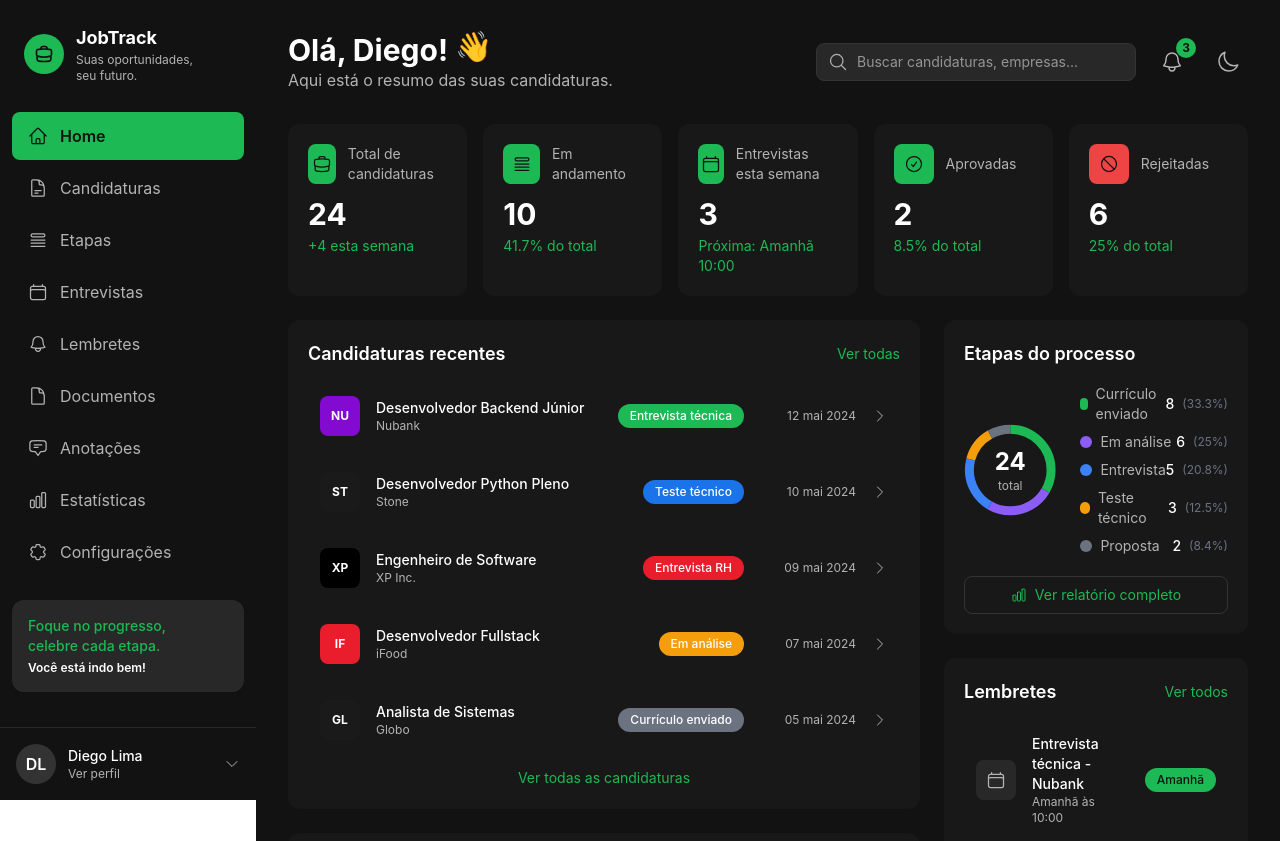
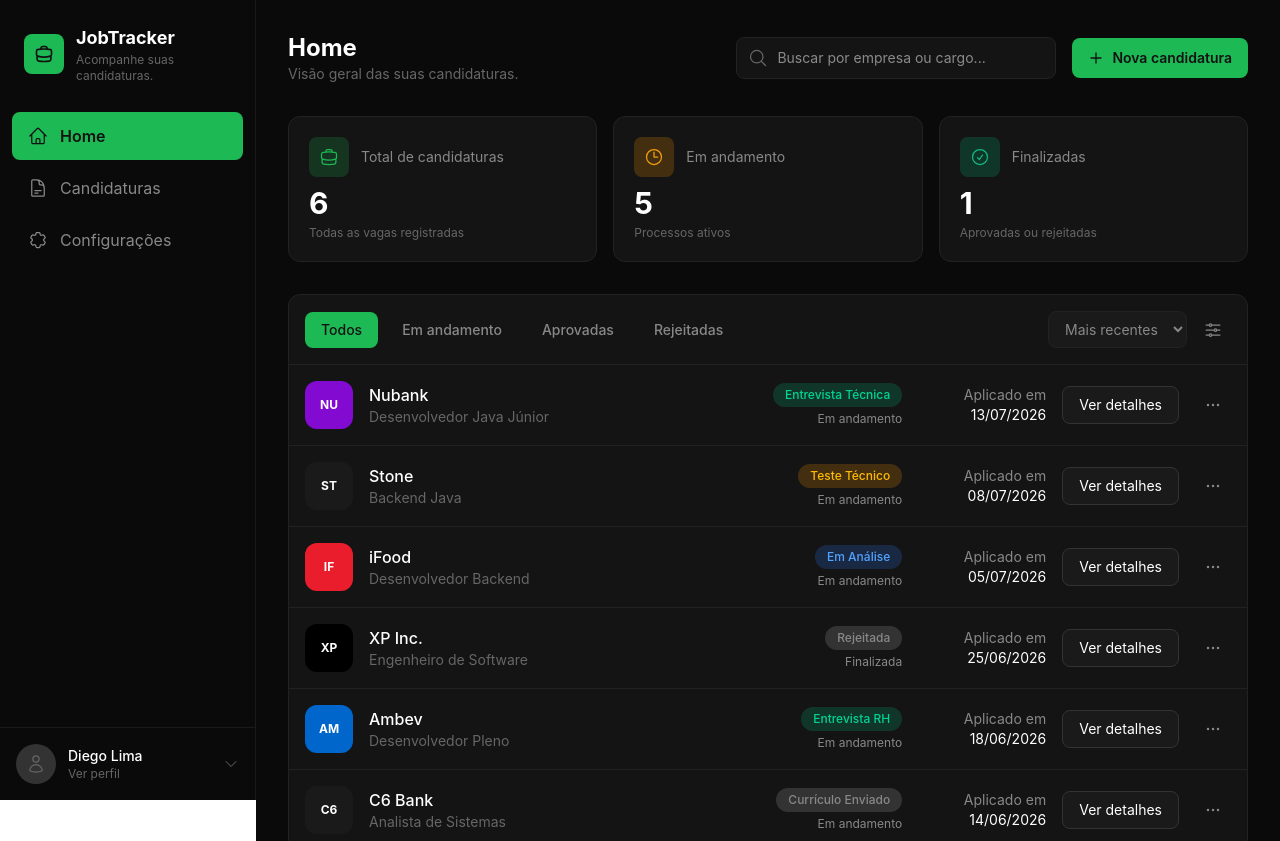
Before and after one commit to diegogrlima/DevApply-frontend, a React (Vite) app: page / in a window 1280 px wide. Shown: the top 841 px of the page. Built offline with nearby package versions, Linux system fonts and the light colour scheme.

Commit message:
refactor: simplify dashboard to personal use with job tracking focus

```diff
--- a/src/components/Sidebar.tsx
+++ b/src/components/Sidebar.tsx
@@ -3,12 +3,6 @@
 const menuItems = [
   { path: '/', label: 'Home', icon: 'M2.25 12l8.954-8.955a1.126 1.126 0 0 1 1.591 0L21.75 12M4.5 9.75v10.125c0 .621.504 1.125 1.125 1.125H9.75v-4.875c0-.621.504-1.125 1.125-1.125h2.25c.621 0 1.125.504 1.125 1.125V21h4.125c.621 0 1.125-.504 1.125-1.125V9.75M8.25 21h8.25' },
   { path: '/candidaturas', label: 'Candidaturas', icon: 'M19.5 14.25v-2.625a3.375 3.375 0 0 0-3.375-3.375h-1.5A1.125 1.125 0 0 1 13.5 7.125v-1.5a3.375 3.375 0 0 0-3.375-3.375H8.25m0 12.75h7.5m-7.5 3H12M10.5 2.25H5.625c-.621 0-1.125.504-1.125 1.125v17.25c0 .621.504 1.125 1.125 1.125h12.75c.621 0 1.125-.504 1.125-1.125V11.25a9 9 0 0 0-9-9Z' },
-  { path: '/etapas', label: 'Etapas', icon: 'M3.75 12h16.5m-16.5 3.75h16.5M3.75 19.5h16.5M5.625 4.5h12.75a1.875 1.875 0 0 1 0 3.75H5.625a1.875 1.875 0 0 1 0-3.75Z' },
-  { path: '/entrevistas', label: 'Entrevistas', icon: 'M6.75 3v2.25M17.25 3v2.25M3 18.75V7.5a2.25 2.25 0 0 1 2.25-2.25h13.5A2.25 2.25 0 0 1 21 7.5v11.25m-18 0A2.25 2.25 0 0 0 5.25 21h13.5A2.25 2.25 0 0 0 21 18.75m-18 0v-7.5A2.25 2.25 0 0 1 5.25 9h13.5A2.25 2.25 0 0 1 21 11.25v7.5' },
-  { path: '/lembretes', label: 'Lembretes', icon: 'M14.857 17.082a23.848 23.848 0 0 0 5.454-1.31A8.967 8.967 0 0 1 18 9.75V9A6 6 0 0 0 6 9v.75a8.967 8.967 0 0 1-2.312 6.022c1.733.64 3.56 1.085 5.455 1.31m5.714 0a24.255 24.255 0 0 1-5.714 0m5.714 0a3 3 0 1 1-5.714 0' },
-  { path: '/documentos', label: 'Documentos', icon: 'M19.5 14.25v-2.625a3.375 3.375 0 0 0-3.375-3.375h-1.5A1.125 1.125 0 0 1 13.5 7.125v-1.5a3.375 3.375 0 0 0-3.375-3.375H8.25m2.25 0H5.625c-.621 0-1.125.504-1.125 1.125v17.25c0 .621.504 1.125 1.125 1.125h12.75c.621 0 1.125-.504 1.125-1.125V11.25a9 9 0 0 0-9-9Z' },
-  { path: '/anotacoes', label: 'Anotações', icon: 'M7.5 8.25h9m-9 3H12m-9.75 1.51c0 1.6 1.123 2.994 2.707 3.227 1.129.166 2.27.293 3.423.379.35.026.67.21.865.501L12 21l2.755-4.133a1.14 1.14 0 0 1 .865-.501 48.172 48.172 0 0 0 3.423-.379c1.584-.233 2.707-1.626 2.707-3.228V6.741c0-1.602-1.123-2.995-2.707-3.228A48.394 48.394 0 0 0 12 3c-2.392 0-4.744.175-7.043.513C3.373 3.746 2.25 5.14 2.25 6.741v6.018Z' },
-  { path: '/estatisticas', label: 'Estatísticas', icon: 'M3 13.125C3 12.504 3.504 12 4.125 12h2.25c.621 0 1.125.504 1.125 1.125v6.75C7.5 20.496 6.996 21 6.375 21h-2.25A1.125 1.125 0 0 1 3 19.875v-6.75ZM9.75 8.625c0-.621.504-1.125 1.125-1.125h2.25c.621 0 1.125.504 1.125 1.125v11.25c0 .621-.504 1.125-1.125 1.125h-2.25a1.125 1.125 0 0 1-1.125-1.125V8.625ZM16.5 4.125c0-.621.504-1.125 1.125-1.125h2.25C20.496 3 21 3.504 21 4.125v15.75c0 .621-.504 1.125-1.125 1.125h-2.25a1.125 1.125 0 0 1-1.125-1.125V4.125Z' },
   { path: '/configuracoes', label: 'Configurações', icon: 'M9.594 3.94c.09-.542.56-.94 1.11-.94h2.593c.55 0 1.02.398 1.11.94l.213 1.281c.063.374.313.686.645.87.074.04.147.083.22.127.325.196.72.257 1.075.124l1.217-.456a1.125 1.125 0 0 1 1.37.49l1.296 2.247a1.125 1.125 0 0 1-.26 1.431l-1.003.827c-.293.241-.438.613-.43.992a7.723 7.723 0 0 1 0 .255c-.008.378.137.75.43.991l1.004.827c.424.35.534.955.26 1.43l-1.298 2.247a1.125 1.125 0 0 1-1.369.491l-1.217-.456c-.355-.133-.75-.072-1.076.124a6.47 6.47 0 0 1-.22.128c-.331.183-.581.495-.644.869l-.213 1.281c-.09.543-.56.94-1.11.94h-2.594c-.55 0-1.019-.398-1.11-.94l-.213-1.281c-.062-.374-.312-.686-.644-.87a6.52 6.52 0 0 1-.22-.127c-.325-.196-.72-.257-1.076-.124l-1.217.456a1.125 1.125 0 0 1-1.369-.49l-1.297-2.247a1.125 1.125 0 0 1 .26-1.431l1.004-.827c.292-.24.437-.613.43-.991a6.932 6.932 0 0 1 0-.255c.007-.38-.138-.751-.43-.992l-1.004-.827a1.125 1.125 0 0 1-.26-1.43l1.297-2.247a1.125 1.125 0 0 1 1.37-.491l1.216.456c.356.133.751.072 1.076-.124.072-.044.146-.086.22-.128.332-.183.582-.495.644-.869l.214-1.28Z' },
 ]
 
@@ -16,18 +10,18 @@
   const location = useLocation()
 
   return (
-    <aside className="w-64 bg-[#121212] h-screen flex flex-col justify-between fixed left-0 top-0">
+    <aside className="w-64 bg-[#0a0a0a] h-screen flex flex-col justify-between fixed left-0 top-0 border-r border-[#1a1a1a]">
       <div>
         <div className="p-6">
           <div className="flex items-center gap-3 mb-1">
-            <div className="w-10 h-10 bg-[#1DB954] rounded-full flex items-center justify-center">
+            <div className="w-10 h-10 bg-[#1DB954] rounded-lg flex items-center justify-center">
               <svg xmlns="http://www.w3.org/2000/svg" fill="none" viewBox="0 0 24 24" strokeWidth={2} stroke="#121212" className="w-5 h-5">
                 <path strokeLinecap="round" strokeLinejoin="round" d="M20.25 14.15v4.25c0 1.094-.787 2.036-1.872 2.18-2.087.277-4.216.42-6.378.42s-4.291-.143-6.378-.42c-1.085-.144-1.872-1.086-1.872-2.18v-4.25m16.5 0a2.18 2.18 0 0 0 .75-1.661V8.706c0-1.081-.768-2.015-1.837-2.175a48.114 48.114 0 0 0-3.413-.387m4.5 8.006c-.194.165-.42.295-.673.38A23.978 23.978 0 0 1 12 15.75c-2.648 0-5.195-.429-7.577-1.22a2.016 2.016 0 0 1-.673-.38m0 0A2.18 2.18 0 0 1 3 12.489V8.706c0-1.081.768-2.015 1.837-2.175a48.111 48.111 0 0 1 3.413-.387m7.5 0V5.25A2.25 2.25 0 0 0 13.5 3h-3a2.25 2.25 0 0 0-2.25 2.25v.894m7.5 0a48.667 48.667 0 0 0-7.5 0" />
               </svg>
             </div>
             <div>
-              <h1 className="text-white font-bold text-lg">JobTrack</h1>
-              <p className="text-[#B3B3B3] text-xs">Suas oportunidades,<br />seu futuro.</p>
+              <h1 className="text-white font-bold text-lg">JobTracker</h1>
+              <p className="text-[#666] text-xs">Acompanhe suas<br />candidaturas.</p>
             </div>
           </div>
         </div>
@@ -40,7 +34,7 @@
               className={`flex items-center gap-3 px-4 py-3 rounded-lg mb-1 transition-colors ${
                 location.pathname === item.path
                   ? 'bg-[#1DB954] text-[#121212] font-semibold'
-                  : 'text-[#B3B3B3] hover:bg-[#282828] hover:text-white'
+                  : 'text-[#888] hover:bg-[#1a1a1a] hover:text-white'
               }`}
             >
               <svg xmlns="http://www.w3.org/2000/svg" fill="none" viewBox="0 0 24 24" strokeWidth={1.5} stroke="currentColor" className="w-5 h-5">
@@ -52,21 +46,18 @@
         </nav>
       </div>
 
-      <div className="p-4 mx-3 mb-4 bg-[#282828] rounded-xl">
-        <p className="text-[#1DB954] text-sm font-medium mb-1">Foque no progresso,<br />celebre cada etapa.</p>
-        <p className="text-white text-xs font-semibold">Você está indo bem!</p>
-      </div>
-
-      <div className="p-4 border-t border-[#282828]">
+      <div className="p-4 border-t border-[#1a1a1a]">
         <div className="flex items-center gap-3">
-          <div className="w-10 h-10 bg-[#333] rounded-full flex items-center justify-center text-white font-semibold">
-            DL
+          <div className="w-10 h-10 bg-[#333] rounded-full flex items-center justify-center text-white text-sm font-medium overflow-hidden">
+            <svg xmlns="http://www.w3.org/2000/svg" fill="none" viewBox="0 0 24 24" strokeWidth={1.5} stroke="currentColor" className="w-5 h-5 text-[#666]">
+              <path strokeLinecap="round" strokeLinejoin="round" d="M15.75 6a3.75 3.75 0 1 1-7.5 0 3.75 3.75 0 0 1 7.5 0ZM4.501 20.118a7.5 7.5 0 0 1 14.998 0A17.933 17.933 0 0 1 12 21.75c-2.676 0-5.216-.584-7.499-1.632Z" />
+            </svg>
           </div>
           <div className="flex-1">
             <p className="text-white text-sm font-medium">Diego Lima</p>
-            <p className="text-[#B3B3B3] text-xs">Ver perfil</p>
+            <p className="text-[#666] text-xs">Ver perfil</p>
           </div>
-          <svg xmlns="http://www.w3.org/2000/svg" fill="none" viewBox="0 0 24 24" strokeWidth={1.5} stroke="#B3B3B3" className="w-4 h-4">
+          <svg xmlns="http://www.w3.org/2000/svg" fill="none" viewBox="0 0 24 24" strokeWidth={1.5} stroke="#666" className="w-4 h-4">
             <path strokeLinecap="round" strokeLinejoin="round" d="m19.5 8.25-7.5 7.5-7.5-7.5" />
           </svg>
         </div>
--- a/src/pages/Dashboard.tsx
+++ b/src/pages/Dashboard.tsx
@@ -1,37 +1,178 @@
-import Header from '../components/Header'
-import StatsCard from '../components/StatsCard'
-import RecentApplications from '../components/RecentApplications'
-import ProcessStages from '../components/ProcessStages'
-import UpcomingInterviews from '../components/UpcomingInterviews'
-import Reminders from '../components/Reminders'
+import { useState } from 'react'
 
-const stats = [
-  { title: 'Total de candidaturas', value: 24, subtitle: '+4 esta semana', icon: 'M20.25 14.15v4.25c0 1.094-.787 2.036-1.872 2.18-2.087.277-4.216.42-6.378.42s-4.291-.143-6.378-.42c-1.085-.144-1.872-1.086-1.872-2.18v-4.25m16.5 0a2.18 2.18 0 0 0 .75-1.661V8.706c0-1.081-.768-2.015-1.837-2.175a48.114 48.114 0 0 0-3.413-.387m4.5 8.006c-.194.165-.42.295-.673.38A23.978 23.978 0 0 1 12 15.75c-2.648 0-5.195-.429-7.577-1.22a2.016 2.016 0 0 1-.673-.38m0 0A2.18 2.18 0 0 1 3 12.489V8.706c0-1.081.768-2.015 1.837-2.175a48.111 48.111 0 0 1 3.413-.387m7.5 0V5.25A2.25 2.25 0 0 0 13.5 3h-3a2.25 2.25 0 0 0-2.25 2.25v.894m7.5 0a48.667 48.667 0 0 0-7.5 0', color: 'bg-[#1DB954]' },
-  { title: 'Em andamento', value: 10, subtitle: '41.7% do total', icon: 'M3.75 12h16.5m-16.5 3.75h16.5M3.75 19.5h16.5M5.625 4.5h12.75a1.875 1.875 0 0 1 0 3.75H5.625a1.875 1.875 0 0 1 0-3.75Z', color: 'bg-[#1DB954]' },
-  { title: 'Entrevistas esta semana', value: 3, subtitle: 'Próxima: Amanhã 10:00', icon: 'M6.75 3v2.25M17.25 3v2.25M3 18.75V7.5a2.25 2.25 0 0 1 2.25-2.25h13.5A2.25 2.25 0 0 1 21 7.5v11.25m-18 0A2.25 2.25 0 0 0 5.25 21h13.5A2.25 2.25 0 0 0 21 18.75m-18 0v-7.5A2.25 2.25 0 0 1 5.25 9h13.5A2.25 2.25 0 0 1 21 11.25v7.5', color: 'bg-[#1DB954]' },
-  { title: 'Aprovadas', value: 2, subtitle: '8.5% do total', icon: 'M9 12.75 11.25 15 15 9.75M21 12a9 9 0 1 1-18 0 9 9 0 0 1 18 0Z', color: 'bg-[#1DB954]' },
-  { title: 'Rejeitadas', value: 6, subtitle: '25% do total', icon: 'M18.364 18.364A9 9 0 0 0 5.636 5.636m12.728 12.728A9 9 0 0 1 5.636 5.636m12.728 12.728L5.636 5.636', color: 'bg-[#EF4444]' },
+const applications = [
+  { company: 'Nubank', role: 'Desenvolvedor Java Júnior', stage: 'Entrevista Técnica', status: 'Em andamento', date: '13/07/2026', color: '#820AD1' },
+  { company: 'Stone', role: 'Backend Java', stage: 'Teste Técnico', status: 'Em andamento', date: '08/07/2026', color: '#1A1A1A' },
+  { company: 'iFood', role: 'Desenvolvedor Backend', stage: 'Em Análise', status: 'Em andamento', date: '05/07/2026', color: '#EA1D2C' },
+  { company: 'XP Inc.', role: 'Engenheiro de Software', stage: 'Rejeitada', status: 'Finalizada', date: '25/06/2026', color: '#000' },
+  { company: 'Ambev', role: 'Desenvolvedor Pleno', stage: 'Entrevista RH', status: 'Em andamento', date: '18/06/2026', color: '#0066CC' },
+  { company: 'C6 Bank', role: 'Analista de Sistemas', stage: 'Currículo Enviado', status: 'Em andamento', date: '14/06/2026', color: '#1A1A1A' },
 ]
 
+const stageColors: Record<string, string> = {
+  'Entrevista Técnica': 'bg-emerald-500/20 text-emerald-400',
+  'Teste Técnico': 'bg-amber-500/20 text-amber-400',
+  'Em Análise': 'bg-blue-500/20 text-blue-400',
+  'Rejeitada': 'bg-[#333] text-[#888]',
+  'Entrevista RH': 'bg-emerald-500/20 text-emerald-400',
+  'Currículo Enviado': 'bg-[#333] text-[#888]',
+}
+
+const statusColors: Record<string, string> = {
+  'Em andamento': 'text-[#888]',
+  'Finalizada': 'text-[#888]',
+}
+
+const filters = ['Todos', 'Em andamento', 'Aprovadas', 'Rejeitadas']
+
 export default function Dashboard() {
+  const [activeFilter, setActiveFilter] = useState('Todos')
+
+  const filteredApplications = applications.filter((app) => {
+    if (activeFilter === 'Todos') return true
+    if (activeFilter === 'Em andamento') return app.status === 'Em andamento'
+    if (activeFilter === 'Aprovadas') return app.stage.includes('Aprovada')
+    if (activeFilter === 'Rejeitadas') return app.stage.includes('Rejeitada')
+    return true
+  })
+
+  const total = applications.length
+  const inProgress = applications.filter((a) => a.status === 'Em andamento').length
+  const finalized = applications.filter((a) => a.status === 'Finalizada').length
+
   return (
-    <div className="ml-64 min-h-screen bg-[#121212] p-8 w-full">
-      <Header />
+    <div className="ml-64 min-h-screen bg-[#0a0a0a] p-8 w-full">
+      <div className="max-w-6xl mx-auto">
+        <div className="flex items-center justify-between mb-8">
+          <div>
+            <h1 className="text-white text-2xl font-bold">Home</h1>
+            <p className="text-[#666] text-sm">Visão geral das suas candidaturas.</p>
+          </div>
+          <div className="flex items-center gap-4">
+            <div className="relative">
+              <svg xmlns="http://www.w3.org/2000/svg" fill="none" viewBox="0 0 24 24" strokeWidth={1.5} stroke="#666" className="w-5 h-5 absolute left-3 top-1/2 -translate-y-1/2">
+                <path strokeLinecap="round" strokeLinejoin="round" d="m21 21-5.197-5.197m0 0A7.5 7.5 0 1 0 5.196 5.196a7.5 7.5 0 0 0 10.607 10.607Z" />
+              </svg>
+              <input
+                type="text"
+                placeholder="Buscar por empresa ou cargo..."
+                className="bg-[#141414] text-white text-sm pl-10 pr-4 py-2.5 rounded-lg border border-[#222] focus:outline-none focus:border-[#1DB954] w-80"
+              />
+            </div>
+            <button className="bg-[#1DB954] text-[#121212] px-4 py-2.5 rounded-lg font-semibold text-sm flex items-center gap-2 hover:bg-[#1ed760] transition-colors">
+              <svg xmlns="http://www.w3.org/2000/svg" fill="none" viewBox="0 0 24 24" strokeWidth={2} stroke="currentColor" className="w-4 h-4">
+                <path strokeLinecap="round" strokeLinejoin="round" d="M12 4.5v15m7.5-7.5h-15" />
+              </svg>
+              Nova candidatura
+            </button>
+          </div>
+        </div>
 
-      <div className="flex gap-4 mb-6">
-        {stats.map((stat, index) => (
-          <StatsCard key={index} {...stat} />
-        ))}
-      </div>
+        <div className="grid grid-cols-3 gap-4 mb-8">
+          <div className="bg-[#141414] rounded-xl p-5 border border-[#222]">
+            <div className="flex items-center gap-3 mb-2">
+              <div className="w-10 h-10 bg-[#1DB954]/20 rounded-lg flex items-center justify-center">
+                <svg xmlns="http://www.w3.org/2000/svg" fill="none" viewBox="0 0 24 24" strokeWidth={1.5} stroke="#1DB954" className="w-5 h-5">
+                  <path strokeLinecap="round" strokeLinejoin="round" d="M20.25 14.15v4.25c0 1.094-.787 2.036-1.872 2.18-2.087.277-4.216.42-6.378.42s-4.291-.143-6.378-.42c-1.085-.144-1.872-1.086-1.872-2.18v-4.25m16.5 0a2.18 2.18 0 0 0 .75-1.661V8.706c0-1.081-.768-2.015-1.837-2.175a48.114 48.114 0 0 0-3.413-.387m4.5 8.006c-.194.165-.42.295-.673.38A23.978 23.978 0 0 1 12 15.75c-2.648 0-5.195-.429-7.577-1.22a2.016 2.016 0 0 1-.673-.38m0 0A2.18 2.18 0 0 1 3 12.489V8.706c0-1.081.768-2.015 1.837-2.175a48.111 48.111 0 0 1 3.413-.387m7.5 0V5.25A2.25 2.25 0 0 0 13.5 3h-3a2.25 2.25 0 0 0-2.25 2.25v.894m7.5 0a48.667 48.667 0 0 0-7.5 0" />
+                </svg>
+              </div>
+              <span className="text-[#888] text-sm">Total de candidaturas</span>
+            </div>
+            <p className="text-white text-3xl font-bold">{total}</p>
+            <p className="text-[#666] text-xs mt-1">Todas as vagas registradas</p>
+          </div>
 
-      <div className="grid grid-cols-3 gap-6">
-        <div className="col-span-2 space-y-6">
-          <RecentApplications />
-          <UpcomingInterviews />
+          <div className="bg-[#141414] rounded-xl p-5 border border-[#222]">
+            <div className="flex items-center gap-3 mb-2">
+              <div className="w-10 h-10 bg-amber-500/20 rounded-lg flex items-center justify-center">
+                <svg xmlns="http://www.w3.org/2000/svg" fill="none" viewBox="0 0 24 24" strokeWidth={1.5} stroke="#F59E0B" className="w-5 h-5">
+                  <path strokeLinecap="round" strokeLinejoin="round" d="M12 6v6h4.5m4.5 0a9 9 0 1 1-18 0 9 9 0 0 1 18 0Z" />
+                </svg>
+              </div>
+              <span className="text-[#888] text-sm">Em andamento</span>
+            </div>
+            <p className="text-white text-3xl font-bold">{inProgress}</p>
+            <p className="text-[#666] text-xs mt-1">Processos ativos</p>
+          </div>
+
+          <div className="bg-[#141414] rounded-xl p-5 border border-[#222]">
+            <div className="flex items-center gap-3 mb-2">
+              <div className="w-10 h-10 bg-emerald-500/20 rounded-lg flex items-center justify-center">
+                <svg xmlns="http://www.w3.org/2000/svg" fill="none" viewBox="0 0 24 24" strokeWidth={1.5} stroke="#10B981" className="w-5 h-5">
+                  <path strokeLinecap="round" strokeLinejoin="round" d="M9 12.75 11.25 15 15 9.75M21 12a9 9 0 1 1-18 0 9 9 0 0 1 18 0Z" />
+                </svg>
+              </div>
+              <span className="text-[#888] text-sm">Finalizadas</span>
+            </div>
+            <p className="text-white text-3xl font-bold">{finalized}</p>
+            <p className="text-[#666] text-xs mt-1">Aprovadas ou rejeitadas</p>
+          </div>
         </div>
-        <div className="space-y-6">
-          <ProcessStages />
-          <Reminders />
+
+        <div className="bg-[#141414] rounded-xl border border-[#222]">
+          <div className="flex items-center justify-between p-4 border-b border-[#222]">
+            <div className="flex items-center gap-2">
+              {filters.map((filter) => (
+                <button
+                  key={filter}
+                  onClick={() => setActiveFilter(filter)}
+                  className={`px-4 py-2 rounded-lg text-sm font-medium transition-colors ${
+                    activeFilter === filter
+                      ? 'bg-[#1DB954] text-[#121212]'
+                      : 'text-[#888] hover:bg-[#1a1a1a]'
+                  }`}
+                >
+                  {filter}
+                </button>
+              ))}
+            </div>
+            <div className="flex items-center gap-2">
+              <select className="bg-[#1a1a1a] text-[#888] text-sm px-3 py-2 rounded-lg border border-[#222] focus:outline-none focus:border-[#1DB954]">
+                <option>Mais recentes</option>
+                <option>Mais antigos</option>
+              </select>
+              <button className="p-2 text-[#888] hover:bg-[#1a1a1a] rounded-lg transition-colors">
+                <svg xmlns="http://www.w3.org/2000/svg" fill="none" viewBox="0 0 24 24" strokeWidth={1.5} stroke="currentColor" className="w-5 h-5">
+                  <path strokeLinecap="round" strokeLinejoin="round" d="M10.5 6h9.75M10.5 6a1.5 1.5 0 1 1-3 0m3 0a1.5 1.5 0 1 0-3 0M3.75 6H7.5m3 12h9.75m-9.75 0a1.5 1.5 0 0 1-3 0m3 0a1.5 1.5 0 0 0-3 0m-3.75 0H7.5m9-6h3.75m-3.75 0a1.5 1.5 0 0 1-3 0m3 0a1.5 1.5 0 0 0-3 0m-9.75 0h9.75" />
+                </svg>
+              </button>
+            </div>
+          </div>
+
+          <div className="divide-y divide-[#222]">
+            {filteredApplications.map((app, index) => (
+              <div key={index} className="flex items-center gap-4 p-4 hover:bg-[#1a1a1a] transition-colors">
+                <div
+                  className="w-12 h-12 rounded-xl flex items-center justify-center text-white text-xs font-bold"
+                  style={{ backgroundColor: app.color }}
+                >
+                  {app.company.slice(0, 2).toUpperCase()}
+                </div>
+                <div className="flex-1 min-w-0">
+                  <p className="text-white font-medium">{app.company}</p>
+                  <p className="text-[#666] text-sm truncate">{app.role}</p>
+                </div>
+                <div className="flex flex-col items-end">
+                  <span className={`px-3 py-1 rounded-full text-xs font-medium ${stageColors[app.stage] || 'bg-[#333] text-[#888]'}`}>
+                    {app.stage}
+                  </span>
+                  <span className={`text-xs mt-1 ${statusColors[app.status]}`}>{app.status}</span>
+                </div>
+                <div className="text-right w-32">
+                  <p className="text-[#888] text-sm">Aplicado em</p>
+                  <p className="text-white text-sm">{app.date}</p>
+                </div>
+                <button className="px-4 py-2 bg-[#1a1a1a] text-white text-sm rounded-lg hover:bg-[#222] transition-colors border border-[#333]">
+                  Ver detalhes
+                </button>
+                <button className="p-2 text-[#888] hover:bg-[#1a1a1a] rounded-lg transition-colors">
+                  <svg xmlns="http://www.w3.org/2000/svg" fill="none" viewBox="0 0 24 24" strokeWidth={1.5} stroke="currentColor" className="w-5 h-5">
+                    <path strokeLinecap="round" strokeLinejoin="round" d="M6.75 12a.75.75 0 1 1-1.5 0 .75.75 0 0 1 1.5 0ZM12.75 12a.75.75 0 1 1-1.5 0 .75.75 0 0 1 1.5 0ZM18.75 12a.75.75 0 1 1-1.5 0 .75.75 0 0 1 1.5 0Z" />
+                  </svg>
+                </button>
+              </div>
+            ))}
+          </div>
         </div>
       </div>
     </div>
```
